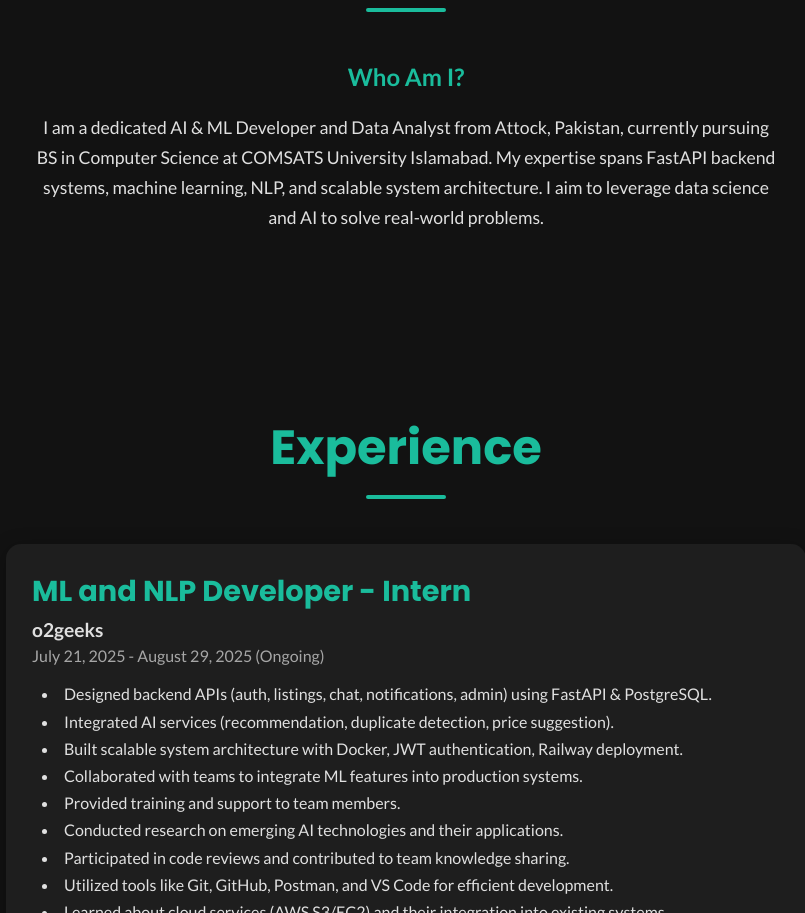
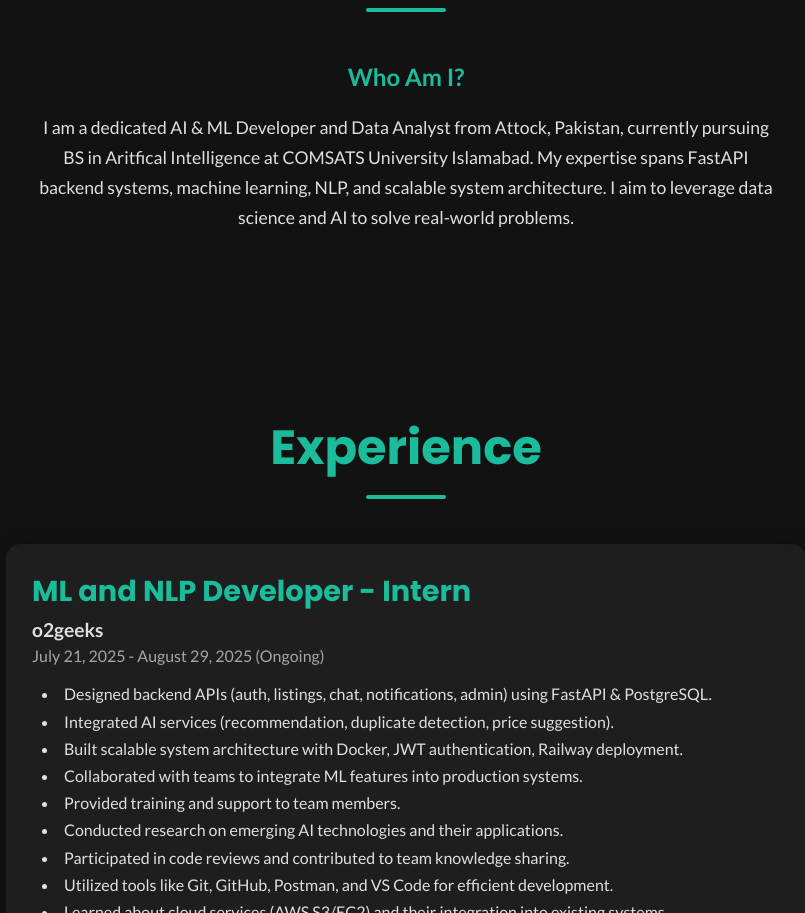
Before and after one commit to mianameer314/ameer-portfolio, a plain HTML site: page index.html in a window 1280 px wide. Shown: the part 975-1888 px from the top of the page, without its empty margins (234-1039 px from the left). Drawn offline with Linux system fonts and the light colour scheme.

Commit message:
Update index.html

```diff
--- a/index.html
+++ b/index.html
@@ -740,7 +740,7 @@
   <div class="about-content reveal">
     <strong>Who Am I?</strong>
     <p>
-      I am a dedicated AI & ML Developer and Data Analyst from Attock, Pakistan, currently pursuing BS in Computer Science at COMSATS University Islamabad. My expertise spans FastAPI backend systems, machine learning, NLP, and scalable system architecture. I aim to leverage data science and AI to solve real-world problems.
+      I am a dedicated AI & ML Developer and Data Analyst from Attock, Pakistan, currently pursuing BS in Aritfical Intelligence at COMSATS University Islamabad. My expertise spans FastAPI backend systems, machine learning, NLP, and scalable system architecture. I aim to leverage data science and AI to solve real-world problems.
     </p>
   </div>
 </section>
```
